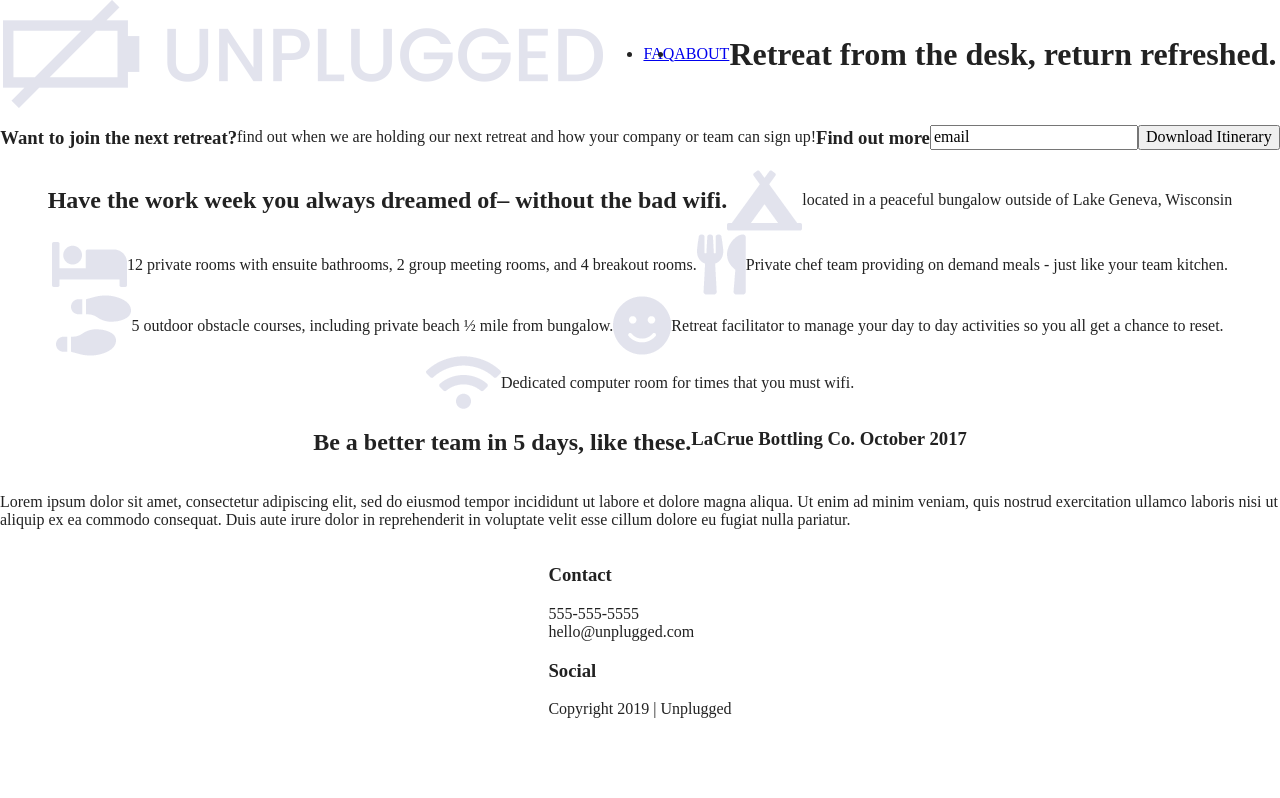
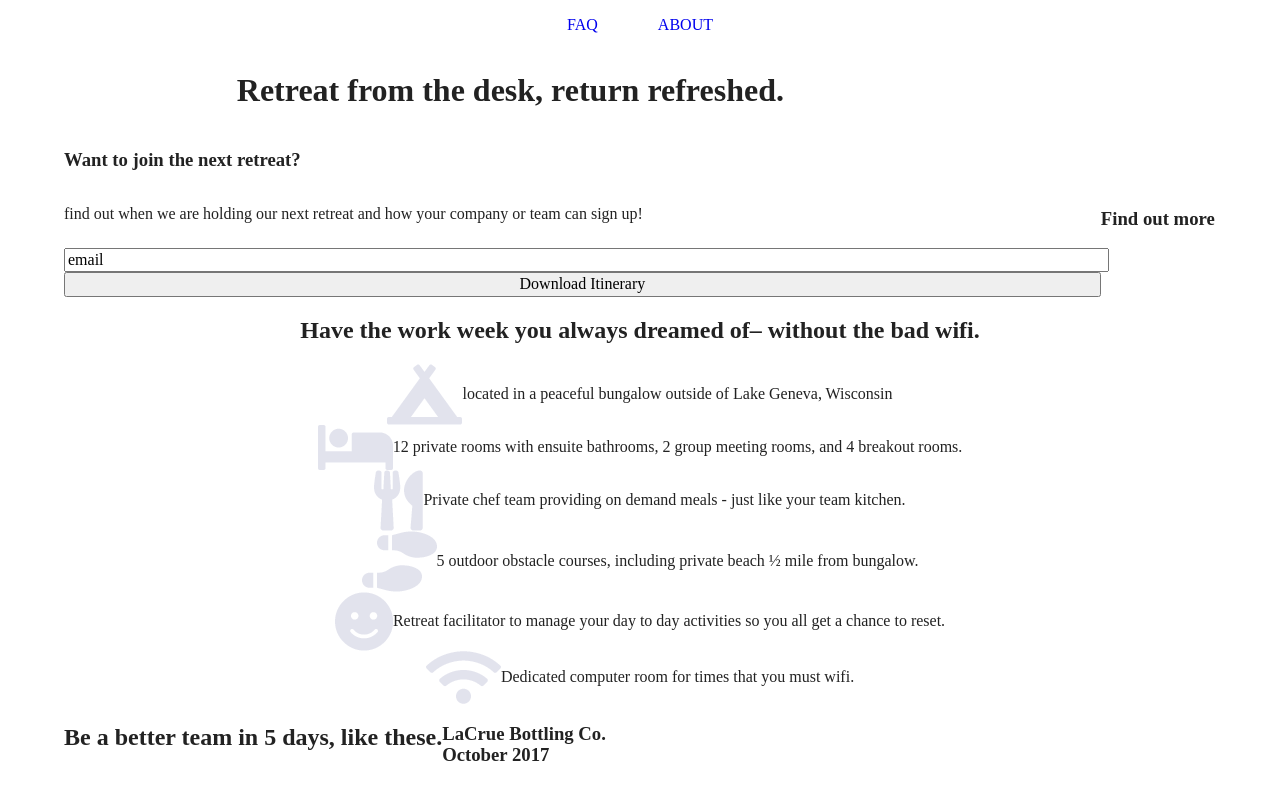
Before and after one commit to jbenitez24/unplugged-retreat, a website built with Parcel: page index.html in a window 1280 px wide. Shown: the top 798 px of the page. Built offline with nearby package versions, Linux system fonts and the light colour scheme.

Commit message:
Added widths to css and changed minor errors in the index html

```diff
--- a/css/main.css
+++ b/css/main.css
@@ -103,6 +103,14 @@ header nav {
 header nav ul {
   display: flex;
   justify-content: space-around;
+  padding: 0;
+}
+header nav ul li {
+  padding: 0 30px;
+  list-style: none;
+}
+header nav ul li a {
+  text-decoration: none;
 }
 header .content-wrapper {
   display: flex;
@@ -110,13 +118,24 @@ header .content-wrapper {
   align-items: center;
   flex-flow: row wrap;
 }
+footer p {
+  margin: 0;
+}
+.features p {
+  margin: 0;
+}
 /*---------------- Mobile Homepage -----------------*/
 /*-----aside-----*/
-aside {
+.form {
   display: flex;
   justify-content: center;
   align-items: center;
   flex-flow: row wrap;
+}
+.form .content-wrapper{
+  display: flex;
+  justify-content: flex-start;
+  flex-flow: wrap;
 }
 /*-----features-----*/
 .features {
@@ -137,11 +156,17 @@ aside {
   flex-flow: row wrap;
 }
 /*-----Reviews-----*/
-.reviews .content-wrapper {
+.reviews{
   display: flex;
   justify-content: center;
   flex-flow: row wrap;
 }
+.reviews .content-wrapper {
+  display: flex;
+  justify-content: flex-start;
+  flex-flow: row wrap;
+}
+
 /*------------- Mobile About Page -------------------*/
 .mission {
   display: flex;
@@ -156,19 +181,53 @@ aside {
   flex-flow: row wrap;
 }
 /*--------------- Mobile FAQ Page --------------------*/
-.faq {
+.questions {
   display: flex;
   justify-content: center;
   align-items: center;
   flex-flow: row wrap;
 }
-.faq .content-wrapper{
+.questions .content-wrapper{
   display: flex;
   justify-content: center;
   align-items: center;
   flex-flow: row wrap;
 }
-
+/*----------------Mobile Hompage --------------*/
+header {
+  margin: 0 auto;
+}
+header nav{
+  width: 60%;
+}
+header h1 {
+  width: 70%;
+}
+footer .content-wrapper {
+  width: 55%;
+  margin: 50px 0;
+  text-align: center;
+}
+.form  p {
+width: 90%;
+}
+.content-wrapper {
+  width: 90%;
+}
+.feature-items {
+  width: 60%;
+}
+.form input {
+width: 90%;
+}
+/*----------------Mobile About Page--------------*/
+.mission .content-wrapper {
+  width: 90%;
+}
+/*----------------Mobile FAQ Page---------------*/
+.question-content {
+  width: 90%;
+}
 /* ==========================================================================
    Helper classes
    ========================================================================== */
--- a/index.html
+++ b/index.html
@@ -27,7 +27,7 @@
   <!-- Add your site or application content here -->
  <header>
      <div class="content-wrapper">
-         <a href="#"><img src="assets/unpluggedlogo.png" alt="unplugged logo"></a>
+         <!-- <a href="#"><img src="assets/unpluggedlogo.png" alt="unplugged logo"></a> -->
          <div class="header-divider"></div>
          <nav>
              <ul>
@@ -42,12 +42,14 @@
 
  <main>
     <aside class="form">
-        <h3>Want to join the next retreat?</h3>
-        <p>find out when we are holding our next retreat and how your company or team can sign up!</p>
-        <br>
-        <h3>Find out more</h3>
-        <input type="text" name="name" value="email">
-        <input type="button" value="Download Itinerary">
+        <div class="content-wrapper">
+            <h3>Want to join the next retreat?</h3>
+            <p>find out when we are holding our next retreat and how your company or team can sign up!</p>
+            <br>
+            <h3>Find out more</h3>
+            <input type="text" name="name" value="email"><br>
+            <input type="button" value="Download Itinerary">
+        </div>
     </aside>
     <section class="features">
         <div class="content-wrapper">
@@ -85,7 +87,7 @@
 
             <!-- <img src="assets/omar-lopez-296944-unsplash.jpg" alt="Picture of a group of people outside"> -->
 
-            <h3>LaCrue Bottling Co. October 2017</h3>
+            <h3>LaCrue Bottling Co. <br>October 2017</h3>
             <p>Lorem ipsum dolor sit amet, consectetur adipiscing elit, sed do eiusmod tempor incididunt ut labore et dolore magna aliqua. Ut enim ad minim veniam, quis nostrud exercitation ullamco laboris nisi ut aliquip ex ea commodo consequat. Duis aute irure dolor in reprehenderit in voluptate velit esse cillum dolore eu fugiat nulla pariatur. </p>
         </div>
     </section>
```
Also changed, not shown: about/index.html (+1 -2 lines), faq/index.html (+3 -1 lines).
